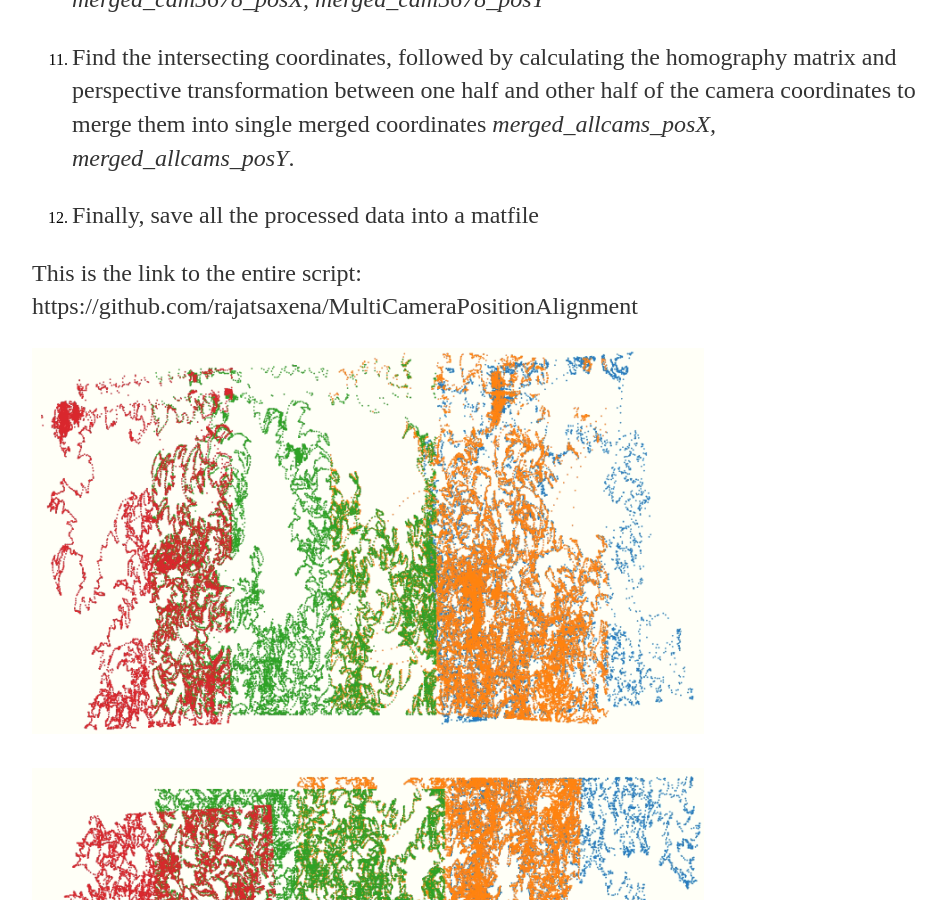
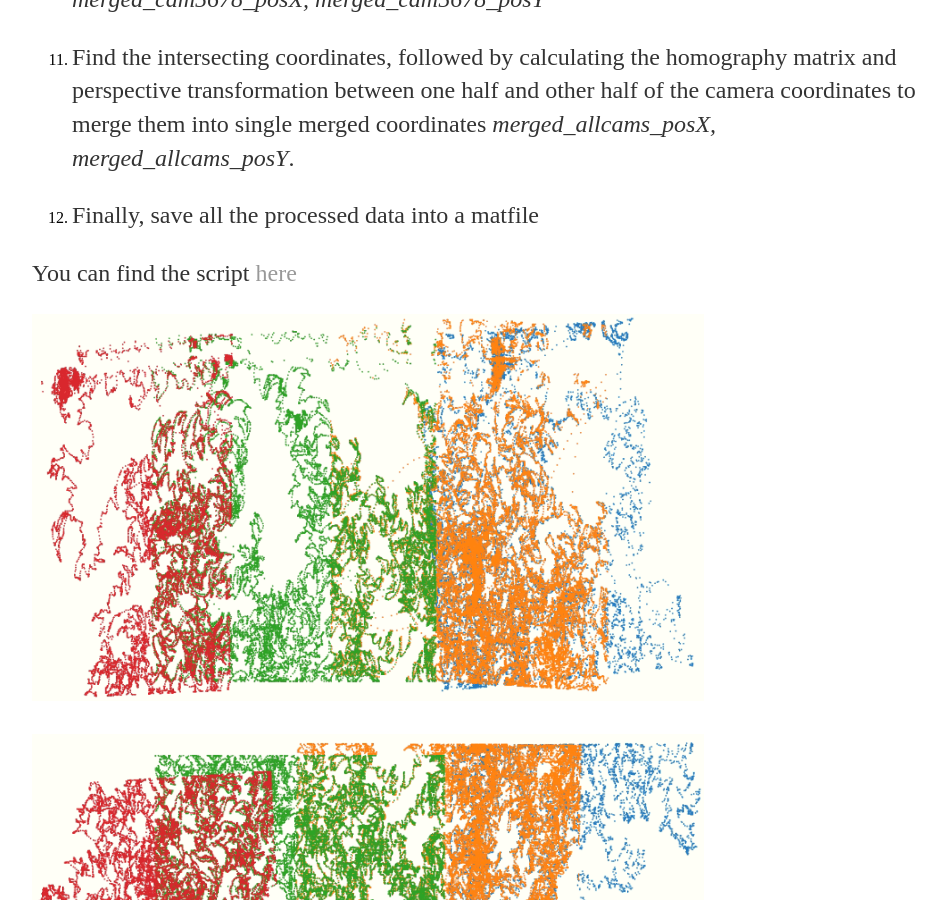
Before and after one commit to rajatsaxena/rajatsaxena.github.io, a Jekyll site: the page built from _posts/2019-07-26-Position-Data-Alignment-Multiple-Cameras.md, in a window 1280 px wide and 900 px high, scrolled down 2533 px. Shown: the whole window, without its empty margins (160-1106 px from the left). Built offline with Jekyll 4.4.1, drawn with Linux system fonts in a browser that asks for light colours; comment, search, counter and statistics services are not loaded.

Commit message:
added link correctly

```diff
--- a/_posts/2019-07-26-Position-Data-Alignment-Multiple-Cameras.md
+++ b/_posts/2019-07-26-Position-Data-Alignment-Multiple-Cameras.md
@@ -34,7 +34,7 @@ Here are the steps used in calculating the aligned camera position:
 
 13. Finally, save all the processed data into a matfile
 
-This is the link to the entire script: https://github.com/rajatsaxena/MultiCameraPositionAlignment
+You can find the script [here](https://github.com/rajatsaxena/MultiCameraPositionAlignment)
 
 <img src="https://rajatsaxena.github.io//images//cam1234.PNG" title="Camera1234" width="75%" height="75%">
 
```
